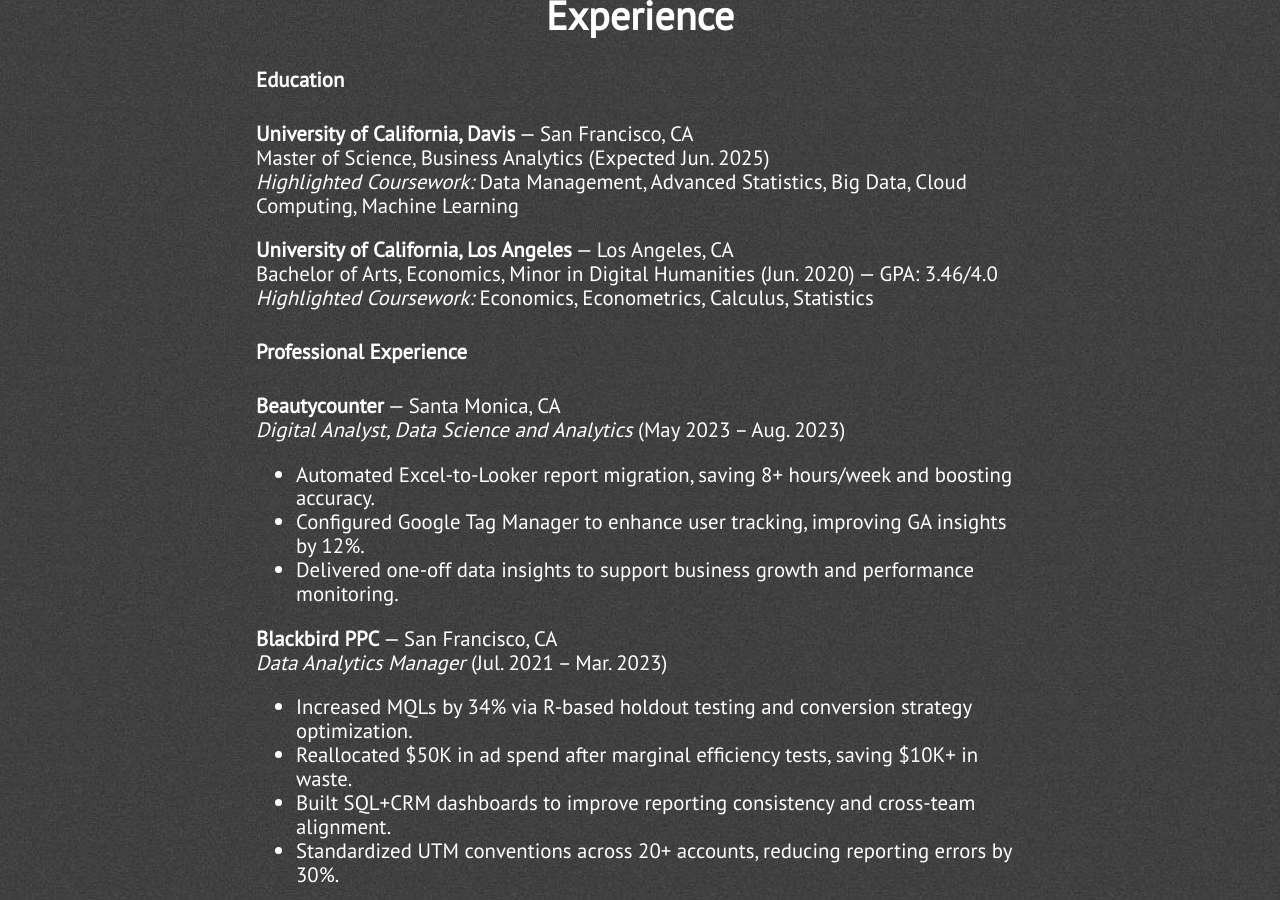
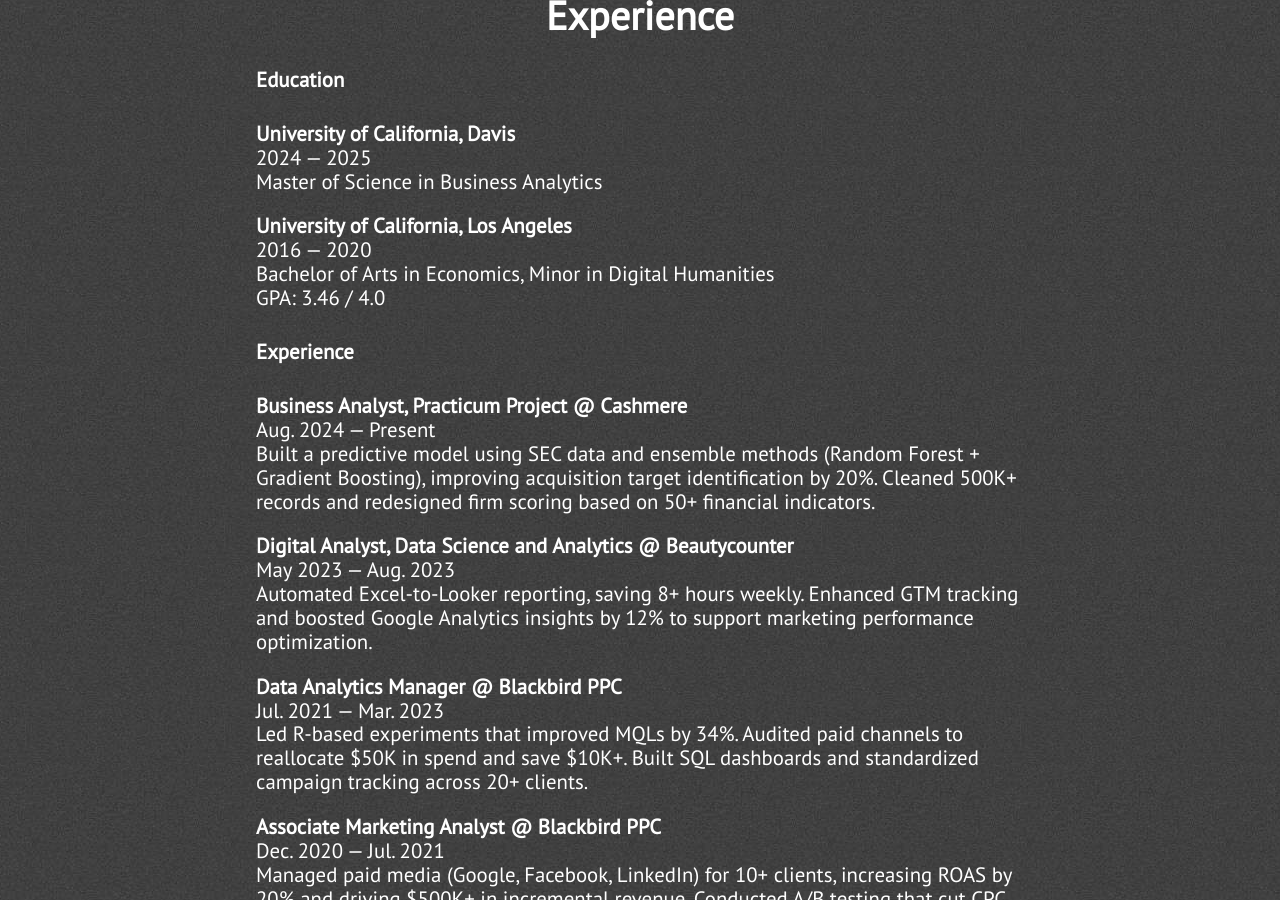
Before and after one commit to KaylynNguyen97/KaylynNguyen97.github.io, a Jekyll site: the page built from index.html, in a window 1280 px wide and 900 px high, scrolled down 1988 px. Built offline with Jekyll 4.4.1, drawn with Linux system fonts in a browser that asks for light colours; nearby versions of some CDN libraries; some of the changed text lies outside the part shown.

Commit message:
Update skills.html

```diff
--- a/_includes/skills.html
+++ b/_includes/skills.html
@@ -6,73 +6,43 @@
             <h3 class="skills-subsection">Education</h3>
 
             <div class="paragraph-text">
-                <p><strong>University of California, Davis</strong> — San Francisco, CA<br>
-                Master of Science, Business Analytics (Expected Jun. 2025)<br>
-                <em>Highlighted Coursework:</em> Data Management, Advanced Statistics, Big Data, Cloud Computing, Machine Learning</p>
+                <p><strong>University of California, Davis</strong><br>
+                2024 — 2025<br>
+                Master of Science in Business Analytics</p>
 
-                <p><strong>University of California, Los Angeles</strong> — Los Angeles, CA<br>
-                Bachelor of Arts, Economics, Minor in Digital Humanities (Jun. 2020) — GPA: 3.46/4.0<br>
-                <em>Highlighted Coursework:</em> Economics, Econometrics, Calculus, Statistics</p>
+                <p><strong>University of California, Los Angeles</strong><br>
+                2016 — 2020<br>
+                Bachelor of Arts in Economics, Minor in Digital Humanities<br>
+                GPA: 3.46 / 4.0</p>
             </div>
 
-            <h3 class="skills-subsection">Professional Experience</h3>
+            <h3 class="skills-subsection">Experience</h3>
 
             <div class="paragraph-text">
-                <p><strong>Beautycounter</strong> — Santa Monica, CA<br>
-                <em>Digital Analyst, Data Science and Analytics</em> (May 2023 – Aug. 2023)</p>
-                <ul>
-                    <li>Automated Excel-to-Looker report migration, saving 8+ hours/week and boosting accuracy.</li>
-                    <li>Configured Google Tag Manager to enhance user tracking, improving GA insights by 12%.</li>
-                    <li>Delivered one-off data insights to support business growth and performance monitoring.</li>
-                </ul>
+                <p><strong>Business Analyst, Practicum Project @ Cashmere</strong><br>
+                Aug. 2024 — Present<br>
+                Built a predictive model using SEC data and ensemble methods (Random Forest + Gradient Boosting), improving acquisition target identification by 20%. Cleaned 500K+ records and redesigned firm scoring based on 50+ financial indicators.</p>
 
-                <p><strong>Blackbird PPC</strong> — San Francisco, CA<br>
-                <em>Data Analytics Manager</em> (Jul. 2021 – Mar. 2023)</p>
-                <ul>
-                    <li>Increased MQLs by 34% via R-based holdout testing and conversion strategy optimization.</li>
-                    <li>Reallocated $50K in ad spend after marginal efficiency tests, saving $10K+ in waste.</li>
-                    <li>Built SQL+CRM dashboards to improve reporting consistency and cross-team alignment.</li>
-                    <li>Standardized UTM conventions across 20+ accounts, reducing reporting errors by 30%.</li>
-                </ul>
+                <p><strong>Digital Analyst, Data Science and Analytics @ Beautycounter</strong><br>
+                May 2023 — Aug. 2023<br>
+                Automated Excel-to-Looker reporting, saving 8+ hours weekly. Enhanced GTM tracking and boosted Google Analytics insights by 12% to support marketing performance optimization.</p>
 
-                <p><em>Associate Marketing Analyst</em> (Dec. 2020 – Jul. 2021)</p>
-                <ul>
-                    <li>Managed Google, Meta, and LinkedIn campaigns, achieving 20% ROAS lift and $500K revenue impact.</li>
-                    <li>Built SQL dashboards for CAC/LTV tracking, improving efficiency by 15%.</li>
-                    <li>Led A/B tests improving CTR by 41% and reducing CPC by 32%, saving $8K/month.</li>
-                </ul>
+                <p><strong>Data Analytics Manager @ Blackbird PPC</strong><br>
+                Jul. 2021 — Mar. 2023<br>
+                Led R-based experiments that improved MQLs by 34%. Audited paid channels to reallocate $50K in spend and save $10K+. Built SQL dashboards and standardized campaign tracking across 20+ clients.</p>
 
-                <p><strong>QuinStreet</strong> — Foster City, CA<br>
-                <em>Email Marketing Analyst Intern</em> (Jun. 2020 – Oct. 2020)</p>
-                <ul>
-                    <li>Boosted email engagement by 15% using SQL, Python, and Tableau analytics.</li>
-                    <li>Automated Tableau dashboards for open rate and revenue KPIs.</li>
-                    <li>Created Excel forecast models to guide budget planning with 15% higher accuracy.</li>
-                    <li>Reduced email system costs by 50% through optimization of vendor/IP strategies.</li>
-                </ul>
+                <p><strong>Associate Marketing Analyst @ Blackbird PPC</strong><br>
+                Dec. 2020 — Jul. 2021<br>
+                Managed paid media (Google, Facebook, LinkedIn) for 10+ clients, increasing ROAS by 20% and driving $500K+ in incremental revenue. Conducted A/B testing that cut CPC by 32% and boosted CTR by 41%.</p>
 
-                <p><strong>MuteSix</strong> — Los Angeles, CA<br>
-                <em>Marketing Intern</em> (Oct. 2018 – Jun. 2019)</p>
-                <ul>
-                    <li>Increased brand visibility by 25% and engagement by 15% through lead-gen campaigns.</li>
-                    <li>Wrote 4 case studies across SEM, SEO, and paid media that improved ad performance.</li>
-                    <li>Curated 50+ content pieces via CMS, boosting organic traffic by 30%.</li>
-                    <li>Delivered internal training on digital ads, valued at $5K+.</li>
-                </ul>
+                <p><strong>Email Marketing Analyst Intern @ QuinStreet, Inc.</strong><br>
+                Jun. 2020 — Oct. 2020<br>
+                Increased email engagement by 15% using SQL, Python, and Tableau. Built forecasting models and automated reports to improve profit tracking and budget decisions.</p>
+
+                <p><strong>Marketing Intern @ MuteSix</strong><br>
+                Oct. 2018 — Jun. 2019<br>
+                Executed lead generation and PR strategies that improved engagement by 15% and brand visibility by 25%. Authored case studies and managed content, increasing organic traffic by 30%.</p>
             </div>
-
-            <h3 class="skills-subsection">Practicum</h3>
-
-            <div class="paragraph-text">
-                <p><strong>Cashmere</strong> — San Francisco, CA<br>
-                <em>Business Analyst, Practicum Project</em> (Aug. 2024 – Present)</p>
-                <ul>
-                    <li>Cleaned and standardized 500K+ SEC records using Python and SQL.</li>
-                    <li>Redesigned acquisition scoring system with 20+ predictive factors across 8K prospects.</li>
-                    <li>Built an ensemble model (Random Forest + Gradient Boosting) that lifted targeting accuracy by 20%.</li>
-                </ul>
-            </div>
-
         </div>
     </section>
 </div>
```
